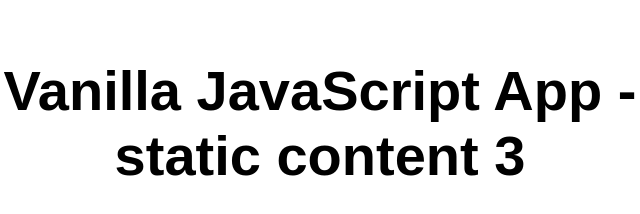
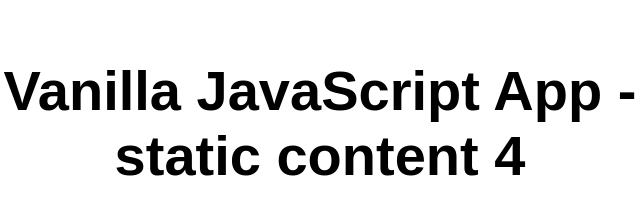
Before and after one commit to cmriachi/vanillabasic2, a website: page src/index.html in a window 1280 px wide. Shown: the full height of the page, 320-960 px from the left. Drawn offline with Linux system fonts and the light colour scheme.

Commit message:
Update index.html

```diff
--- a/src/index.html
+++ b/src/index.html
@@ -10,7 +10,7 @@
 
 <body>
   <main>
-    <h1>Vanilla JavaScript App - static content 3</h1>
+    <h1>Vanilla JavaScript App - static content 4</h1>
   </main>
 </body>
 
```
